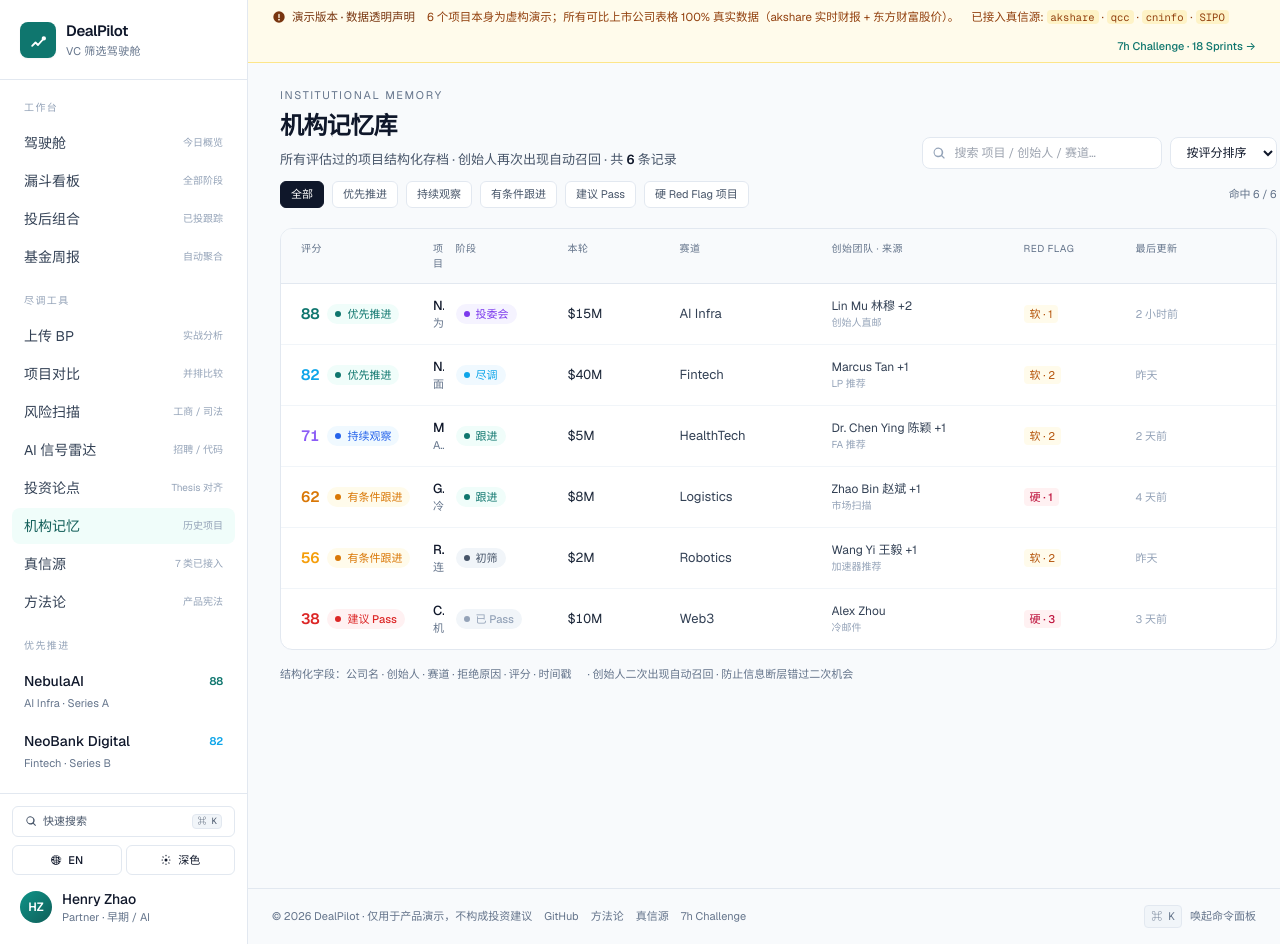
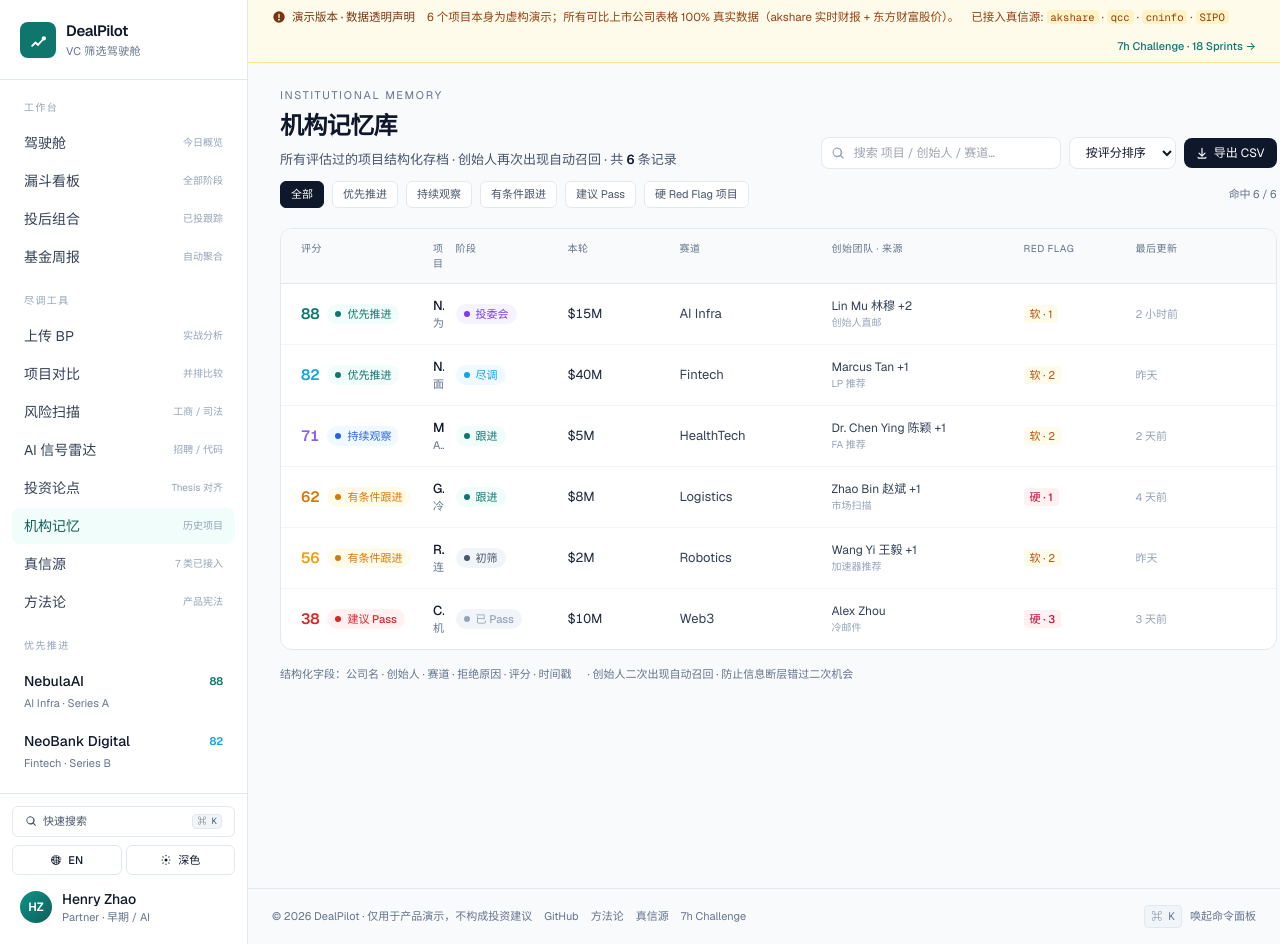
Before and after one commit to sherconan/dealpilot-claude, a React (Vite) app: page /memory in a window 1280 px wide. Built offline with nearby package versions, Linux system fonts and the light colour scheme.

Commit message:
feat(s26): Memory CSV 导出 — UTF-8 BOM + 35 列结构化字段（含 Sequoia 10）

```diff
--- /dev/null
+++ b/src/lib/csv.ts
@@ -0,0 +1,46 @@
+import type { Deal } from '../types'
+import { recommendationMeta, stageMeta } from './scoring'
+
+const headers = [
+  '项目英文名', '项目中文名', '一句话简介', '赛道', '阶段', '估值', '本轮融资', 'ARR',
+  '增长率', 'LTV/CAC', 'CAC 回收期', '毛利率', 'TAM', 'SAM',
+  '团队规模', '成立年份', '所在地',
+  'Scorecard', '推荐', '当前阶段', '冠军合伙人', '来源',
+  '硬 Red Flag 数', '软 Red Flag 数',
+  'Sequoia.使命', 'Sequoia.问题', 'Sequoia.解决方案', 'Sequoia.时机', 'Sequoia.市场',
+  'Sequoia.竞争', 'Sequoia.商业模式', 'Sequoia.团队', 'Sequoia.财务', 'Sequoia.愿景',
+  '最后更新',
+]
+
+function escape(v: string | number | undefined): string {
+  const s = (v ?? '').toString().replace(/"/g, '""')
+  return /[",\n]/.test(s) ? `"${s}"` : s
+}
+
+export function dealsToCSV(deals: Deal[]): string {
+  const rows = deals.map((d) => [
+    d.name, d.cnName, d.tagline, d.sector, d.round, d.valuation, d.askAmount, d.arr || '',
+    d.growthRate || '', d.ltvCac ? `${d.ltvCac}x` : '', d.cacPayback || '', d.grossMargin || '', d.tam, d.sam,
+    d.teamSize, d.foundedYear, d.location,
+    d.score, recommendationMeta[d.recommendation].label, stageMeta[d.stage].label, d.champion || '', d.source,
+    d.redFlags.filter((f) => f.severity === 'hard').length,
+    d.redFlags.filter((f) => f.severity === 'soft').length,
+    d.sequoia.mission, d.sequoia.problem, d.sequoia.solution, d.sequoia.whyNow, d.sequoia.market,
+    d.sequoia.competition, d.sequoia.businessModel, d.sequoia.team, d.sequoia.financials, d.sequoia.vision,
+    d.lastUpdated,
+  ])
+  return [headers, ...rows].map((row) => row.map(escape).join(',')).join('\n')
+}
+
+export function downloadCSV(filename: string, csv: string) {
+  // BOM 让 Excel 识别 UTF-8
+  const blob = new Blob(['﻿' + csv], { type: 'text/csv;charset=utf-8;' })
+  const url = URL.createObjectURL(blob)
+  const a = document.createElement('a')
+  a.href = url
+  a.download = filename
+  document.body.appendChild(a)
+  a.click()
+  document.body.removeChild(a)
+  URL.revokeObjectURL(url)
+}
--- a/src/pages/Memory.tsx
+++ b/src/pages/Memory.tsx
@@ -2,6 +2,7 @@ import { useMemo, useState } from 'react'
 import { Link } from 'react-router-dom'
 import { deals } from '../data/deals'
 import { StagePill, RecommendationPill } from '../components/StatusPill'
+import { dealsToCSV, downloadCSV } from '../lib/csv'
 
 type SortKey = 'score' | 'recent' | 'sector'
 type RecFilter = 'all' | 'priority' | 'monitor' | 'conditional' | 'pass'
@@ -51,6 +52,13 @@ export default function Memory() {
               <option value="sector">按赛道</option>
               <option value="recent">按更新时间</option>
             </select>
+            <button
+              onClick={() => downloadCSV(`dealpilot-memory-${new Date().toISOString().slice(0,10)}.csv`, dealsToCSV(filtered))}
+              className="text-[12px] px-3 py-1.5 bg-ink-900 text-white rounded-lg hover:bg-ink-800 transition inline-flex items-center gap-1.5"
+            >
+              <svg viewBox="0 0 16 16" className="w-3 h-3" fill="currentColor"><path d="M8 1a.75.75 0 01.75.75v8.69l2.72-2.72a.75.75 0 011.06 1.06l-4 4a.75.75 0 01-1.06 0l-4-4a.75.75 0 011.06-1.06l2.72 2.72V1.75A.75.75 0 018 1zM2 13.75a.75.75 0 011.5 0V14h9v-.25a.75.75 0 011.5 0V14a1.5 1.5 0 01-1.5 1.5h-9A1.5 1.5 0 012 14v-.25z"/></svg>
+              导出 CSV
+            </button>
           </div>
         </div>
 
```
